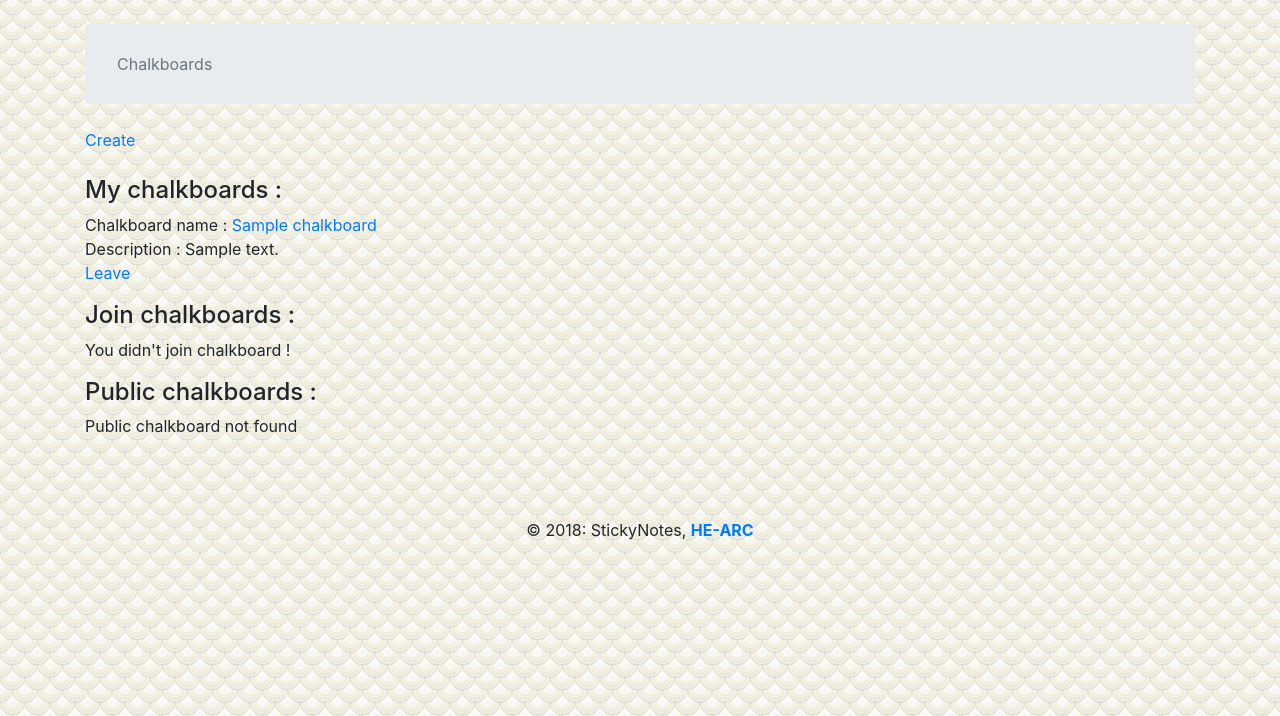
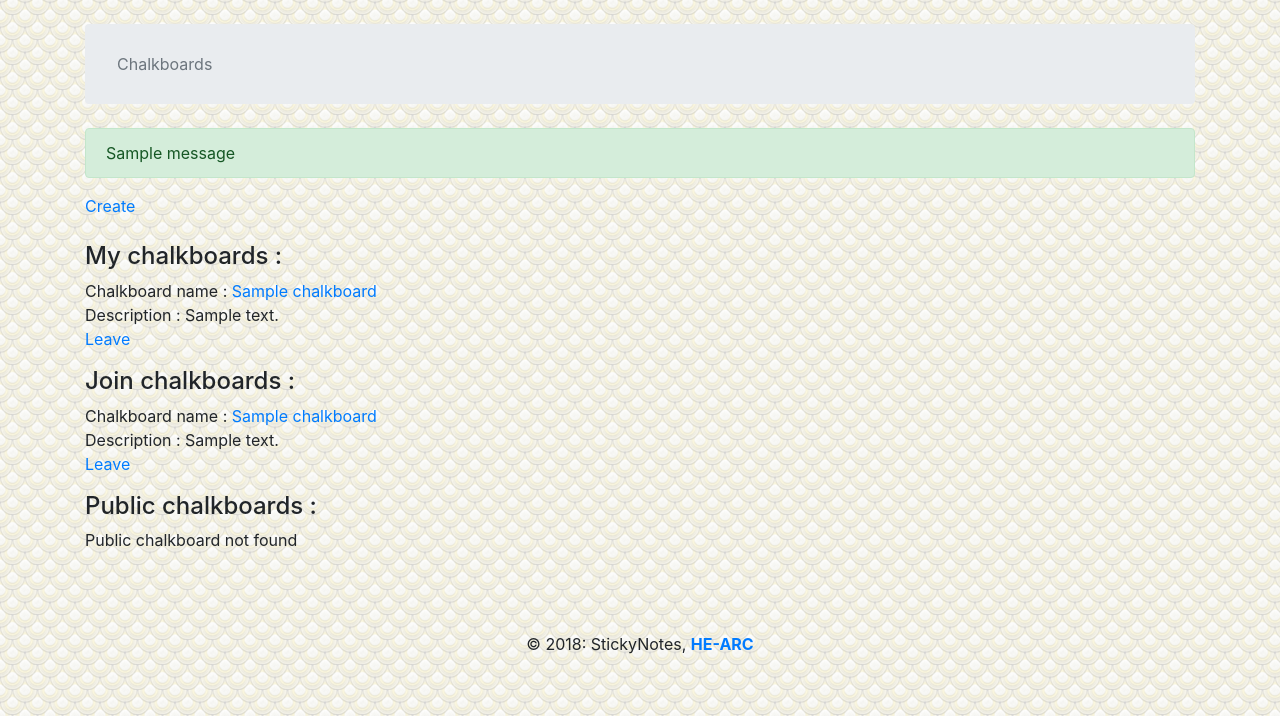
Before and after one commit to HE-Arc/StickyNotes, a Django app: page /chalkboards in a window 1280 px wide. Shown: the part 60-776 px from the top of the page. Run offline with Django 3.2, Linux system fonts and the light colour scheme; a user stored in the database is signed in; tables that the repository leaves empty hold one stand-in row (values such as "Sample post"); one stand-in notice (Sample message) is shown; parts of the project's set-up code (start-up, migrations or seed data) failed here and were passed over; some libraries are stand-ins or nearby versions.

Commit message:
change permission -> use guardian

```diff
--- a/requirements.txt
+++ b/requirements.txt
@@ -8,6 +8,7 @@ django-crispy-forms==1.7.0
 django-embed-video==1.1.2
 django-enumfields==0.9.0
 django-environ==0.4.4
+django-guardian==1.4.9
 django-widget-tweaks==1.4.1
 flake8==3.5.0
 idna==2.6
--- a/stickynotes/notes/templates/base.html
+++ b/stickynotes/notes/templates/base.html
@@ -60,6 +60,12 @@
             {% block breadcrumb %}
             {% endblock %}
           </ol>
+          {# display message #}
+          {% if messages %}
+            {% for message in messages %}
+                <div class="alert alert-{{ message.tags }}">{{ message }}</div>
+             {% endfor %}
+          {% endif %}
           {% block content %}
           {% endblock %}
         </div>
--- a/stickynotes/notes/templates/chalkboards/chalkboards.html
+++ b/stickynotes/notes/templates/chalkboards/chalkboards.html
@@ -12,6 +12,7 @@ Chalkboards
 
 {% block content %}
 
+
   <a href="{% url 'create_chalkboard' %}">Create</a>
   <br><br>
 
--- a/stickynotes/notes/templates/notes/create_type_notes.html
+++ b/stickynotes/notes/templates/notes/create_type_notes.html
@@ -3,10 +3,10 @@
   <ul style="display: table;">
     {% for type_stickynote in type_stickynotes %}
       <li style="vertical-align: middle; display: table-cell; padding: 1em;">
-        <a href="{% url 'create_stickynotes' type_stickynote id_chalkboard %}" title="Create new stickynotes {{ type_stickynote }}"><img src="{% get_static_prefix %}images/stickynotes/add_{{ type_stickynote }}.png" alt="Add StickyNote {{ type_stickynote }}" /></a>
+        <a href="{% url 'create_stickynotes' id_chalkboard type_stickynote %}" title="Create new stickynotes {{ type_stickynote }}"><img src="{% get_static_prefix %}images/stickynotes/add_{{ type_stickynote }}.png" alt="Add StickyNote {{ type_stickynote }}" /></a>
       </li>
     {% empty %}
-      No type found!
+      <li>No type found!</li>
     {% endfor %}
   </ul>
 </div>
--- a/stickynotes/notes/urls.py
+++ b/stickynotes/notes/urls.py
@@ -38,13 +38,14 @@ urlpatterns = [
     url(r'^settings/password/done/$', auth_views.PasswordChangeDoneView.as_view(template_name='password_change_done.html'),
         name='password_change_done'),
     # NOTES CRUD
-    path('create/<str:type_stickynote>/<int:id_chalkboard>', views.create_stickynotes, name='create_stickynotes'),
-    path('delete/<int:id_stickynote>', views.delete_stickynotes, name='delete_stickynotes'),
-    path('update/<int:id_stickynote>', views.update_stickynotes, name='update_stickynotes'),
+    path('chalkboard/<int:id_chalkboard>/notes/create/<str:type_stickynote>', views.create_stickynotes, name='create_stickynotes'),
+    path('chalkboard/<int:id_chalkboard>/notes/delete/<int:id_stickynote>', views.delete_stickynotes, name='delete_stickynotes'),
+    path('chalkboard/<int:id_chalkboard>/notes/update/<int:id_stickynote>', views.update_stickynotes, name='update_stickynotes'),
 
     #CHALKBOARD CRUD
-    path('create', views.create_chalkboard, name='create_chalkboard'),
+    path('chalkboard/create', views.create_chalkboard, name='create_chalkboard'),
     path('chalkboard/<int:id_chalkboard>', views.display_chalkboard, name='display_chalkboard'),
-    path('join/<int:id_chalkboard>', views.join_chalkboard, name='join_chalkboard'),
-    path('leave/<int:id_chalkboard>', views.leave_chalkboard, name='leave_chalkboard'),
+    path('chalkboard/join/<int:id_chalkboard>', views.join_chalkboard, name='join_chalkboard'),
+    path('chalkboard/leave/<int:id_chalkboard>', views.leave_chalkboard, name='leave_chalkboard'),
+    path('chalkboard/<int:id_chalkboard>/delete', views.delete_chalkboard, name='delete_chalkboard'),
 ]
--- a/stickynotes/notes/views.py
+++ b/stickynotes/notes/views.py
@@ -7,9 +7,14 @@ from django.shortcuts import render, redirect, get_object_or_404, Http404
 from django.contrib.auth.decorators import login_required
 from django.contrib.auth.models import User
 from django.core.exceptions import PermissionDenied
+from django.contrib import messages
 
-from notes.models import *
+from notes.models import StickyNote, ImageStickyNote, VideoStickyNote, Chalkboard, JoinChalkboard
 from notes.forms import StickyNoteForm, ImageStickyNoteForm, VideoStickyNoteForm, ChalkboardForm
+
+from guardian.shortcuts import assign_perm, get_perms, remove_perm, get_user_perms, get_objects_for_user
+from guardian.core import ObjectPermissionChecker
+from guardian.decorators import permission_required_or_403
 
 # Create your views here.
 # Global ??
@@ -24,12 +29,9 @@ def notes(request): # TODO: has to be changed somehow to allow passing from CHLK
     return render(request, 'notes/note.html', {'stickynotes' : stickynotes, 'type_stickynotes' : type_stickynotes})
 
 @login_required
-def create_stickynotes(request, type_stickynote, id_chalkboard):
+@permission_required_or_403('notes.stickynote_create_own', (Chalkboard, 'id', 'id_chalkboard'))
+def create_stickynotes(request, id_chalkboard, type_stickynote):
     chlk = get_object_or_404(Chalkboard, id=id_chalkboard)
-    #try:
-#        groupChalkboard = GroupChalkboard.objects.get(chalkboard=chlk, user_created=request.user)
-#    except:
-#        raise PermissionDenied
     form = None
     if type_stickynote == "image":
         form = ImageStickyNoteForm(request.POST or None)
@@ -48,40 +50,61 @@ def create_stickynotes(request, type_stickynote, id_chalkboard):
     return render(request, 'notes/note_create_form.html', {'type_stickynote' : type_stickynote, 'form' : form})
 
 @login_required
-def update_stickynotes(request, id_stickynote):
-    stickynote = get_object_or_404(StickyNote, id=id_stickynote, user_created=request.user)
-    form = StickyNoteForm(request.POST or None, instance=stickynote)
-    if form.is_valid():
-        form.save()
-        return redirect(notes)
+def update_stickynotes(request, id_chalkboard, id_stickynote):
+    chlk = get_object_or_404(Chalkboard, id=id_chalkboard)
+    checker = ObjectPermissionChecker(request.user)
+    stickynote = get_object_or_404(StickyNote, id=id_stickynote)
+    can_update = False
+    if request.user == stickynote.user_created and checker.has_perm('stickynote_update_own', chlk):
+        can_update = True
+    elif request.user != stickynote.user_created and checker.has_perm('stickynote_update_all', chlk):
+        can_update = True
+    elif request.user == stickynote.user_created and checker.has_perm('stickynote_update_all', chlk):
+        can_update = True
+    if can_update:
+        form = StickyNoteForm(request.POST or None, instance=stickynote)
+        if form.is_valid():
+            form.save()
+            messages.success(request, 'Update succes')
+            return redirect(display_chalkboard, id_chalkboard)
+    else:
+        messages.warning(request, 'You don\'t have permission')
+        return redirect(display_chalkboard, id_chalkboard)
     return render(request, "notes/note_create_form.html", {'form': form})
 
 @login_required
-def delete_stickynotes(request, id_stickynote):
-    stickynote = get_object_or_404(StickyNote, id=id_stickynote, user_created=request.user)
-    stickynote.delete()
-    return redirect(notes)
+def delete_stickynotes(request, id_chalkboard, id_stickynote):
+    checker = ObjectPermissionChecker(request.user)
+    chlk = get_object_or_404(Chalkboard, id=id_chalkboard)
+    stickynote = get_object_or_404(StickyNote, id=id_stickynote)
+    can_delete = False
+    if request.user == stickynote.user_created and checker.has_perm('stickynote_update_own', chlk):
+        can_delete = True
+    elif request.user != stickynote.user_created and checker.has_perm('stickynote_update_all', chlk):
+        can_delete = True
+    elif request.user == stickynote.user_created and checker.has_perm('stickynote_update_all', chlk):
+        can_delete = True
+    if can_delete:
+        stickynote.delete()
+        messages.success(request, 'Delete succes')
+    else:
+        messages.warning(request, 'You don\'t have permission')
+    return redirect(display_chalkboard, id_chalkboard)
 
 @login_required
 def chalkboards(request):
     own_chlks = Chalkboard.objects.filter(user_created=request.user)
+    join_chlks_id = JoinChalkboard.objects.filter(user_created=request.user).values('chalkboard_id')
+    join_chlks = Chalkboard.objects.filter(id__in=join_chlks_id)
     public_chlks = Chalkboard.objects.exclude(user_created=request.user).filter(is_private=False, is_active=True)
-    group_permissions_id = GroupPermissionChalkboard.objects.filter(user=request.user).values('chalkboard_id')
-    join_chlks = Chalkboard.objects.filter(id__in=group_permissions_id).exclude(user_created=request.user)
-    return render(request, 'chalkboards/chalkboards.html', {'own_chlks' : own_chlks, 'public_chlks' : public_chlks, 'join_chlks' : join_chlks})
+    return render(request, 'chalkboards/chalkboards.html', {'own_chlks' : own_chlks, 'join_chlks' : join_chlks, 'public_chlks' : public_chlks})
 
 @login_required
 def display_chalkboard(request, id_chalkboard):
     chlk = get_object_or_404(Chalkboard, id=id_chalkboard)
-    try:
-        group_permissions = GroupPermissionChalkboard.objects.filter(chalkboard=chlk, user=request.user)
-    except:
-        raise PermissionDenied
-    if group_permissions.exists():
-        permission = PermissionChalkboard.objects.filter(id__in=group_permissions)
-        stickynotes = StickyNote.objects.filter(chalkboard_id=chlk.id)
-        return render(request, 'chalkboards/single_chalkboard.html', {'chlk' : chlk, 'stickynotes' : stickynotes, 'type_stickynotes' : type_stickynotes})
-    return redirect(chalkboards)
+    checker = ObjectPermissionChecker(request.user)
+    stickynotes = StickyNote.objects.filter(chalkboard_id=chlk.id)
+    return render(request, 'chalkboards/single_chalkboard.html', {'chlk' : chlk, 'stickynotes' : stickynotes, 'type_stickynotes' : type_stickynotes })
 
 @login_required
 def create_chalkboard(request):
@@ -90,27 +113,55 @@ def create_chalkboard(request):
         save_it = form.save(commit=False)
         save_it.user_created = request.user
         save_it.save()
-        # Create auto group, creator is the admin
-         # super user has all the privileges
-        permission = PermissionChalkboard.objects.get(permission='all')
-        group_permission = GroupPermissionChalkboard(chalkboard=save_it, user=request.user, permission=permission)
-        group_permission.save()
+        # creator has all the privileges
+        assign_permission('stickynote_create_own', request.user, save_it)
+        assign_permission('stickynote_update_own', request.user, save_it)
+        assign_permission('stickynote_delete_own', request.user, save_it)
+        assign_permission('stickynote_read_all', request.user, save_it)
+        assign_permission('stickynote_update_all', request.user, save_it)
+        assign_permission('stickynote_delete_all', request.user, save_it)
+        assign_permission('chalkboard_add_user', request.user, save_it)
+        assign_permission('chalkboard_remove_user', request.user, save_it)
+        assign_permission('chalkboard_manage_permission_user', request.user, save_it)
+        assign_permission('chalkboard_manage_permission', request.user, save_it)
+        assign_permission('chalkboard_delete', request.user, save_it)
+        messages.success(request, 'Your chalkboard has been successfully created')
         return redirect(chalkboards)
     return render(request, 'chalkboards/chalkboard_create_form.html', {'form' : form})
 
 @login_required
+@permission_required_or_403('notes.chalkboard_delete', (Chalkboard, 'id', 'id_chalkboard'))
+def delete_chalkboard(request, id_chalkboard):
+    chlk = get_object_or_404(Chalkboard, id=id_chalkboard)
+    chlk.delete()
+    return redirect(chalkboards)
+
+@login_required
 def join_chalkboard(request, id_chalkboard):
     chlk = get_object_or_404(Chalkboard, id=id_chalkboard)
-    # default permision (read, CRUD own notes)
-    permissions = PermissionChalkboard.objects.filter(permission__in=['stickynote_create_own', 'chalkboard_read', 'stickynote_update_own', 'stickynote_delete_own'])
-    for permission in permissions:
-        group_permission = GroupPermissionChalkboard(chalkboard=chlk, user=request.user, permission=permission)
-        group_permission.save()
+
+    # TODO check if chalkboard not private
+
+    # default permision (CRUD own notes)
+    assign_default_permission_join_chalkboard(request.user, chlk)
+    JoinChalkboard.objects.create(chalkboard=chlk, user_created=request.user)
     return redirect(display_chalkboard, id_chalkboard)
 
 @login_required
 def leave_chalkboard(request, id_chalkboard):
     chlk = get_object_or_404(Chalkboard, id=id_chalkboard)
-    group_permissions = GroupPermissionChalkboard.objects.filter(chalkboard=chlk, user=request.user)
-    group_permissions.delete()
+    for perm in get_user_perms(request.user, chlk):
+        remove_perm(perm, request.user, chlk)
+    JoinChalkboard.objects.filter(chalkboard=chlk, user_created=request.user).delete()
     return redirect(chalkboards)
+
+
+
+# Fonctions
+def assign_permission(permission, user, object):
+    assign_perm(permission, user, object)
+
+def assign_default_permission_join_chalkboard(user, object):
+    assign_permission('stickynote_create_own', user, object)
+    assign_permission('stickynote_update_own', user, object)
+    assign_permission('stickynote_delete_own', user, object)
```
Also changed, not shown: stickynotes/notes/models.py (+23 -11 lines), stickynotes/notes/templates/chalkboards/single_chalkboard.html (+11 -3 lines), stickynotes/notes/templates/notes/single_note.html (+6 -5 lines), stickynotes/stickynotes/settings.py (+8 -0 lines), stickynotes/notes/migrations/0001_initial.py, stickynotes/notes/migrations/0002_stickynote_is_hidden.py (deleted), 1 other file.
